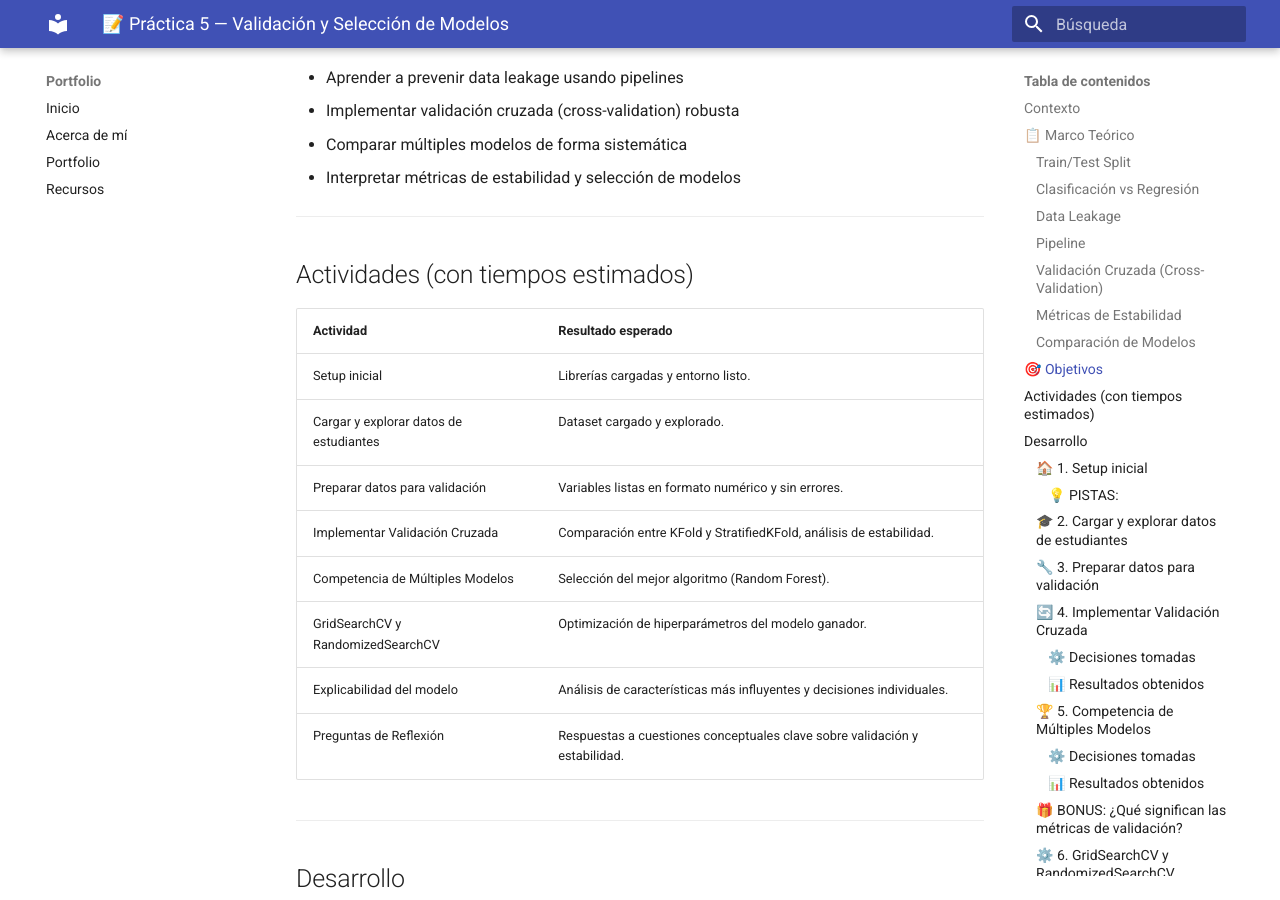
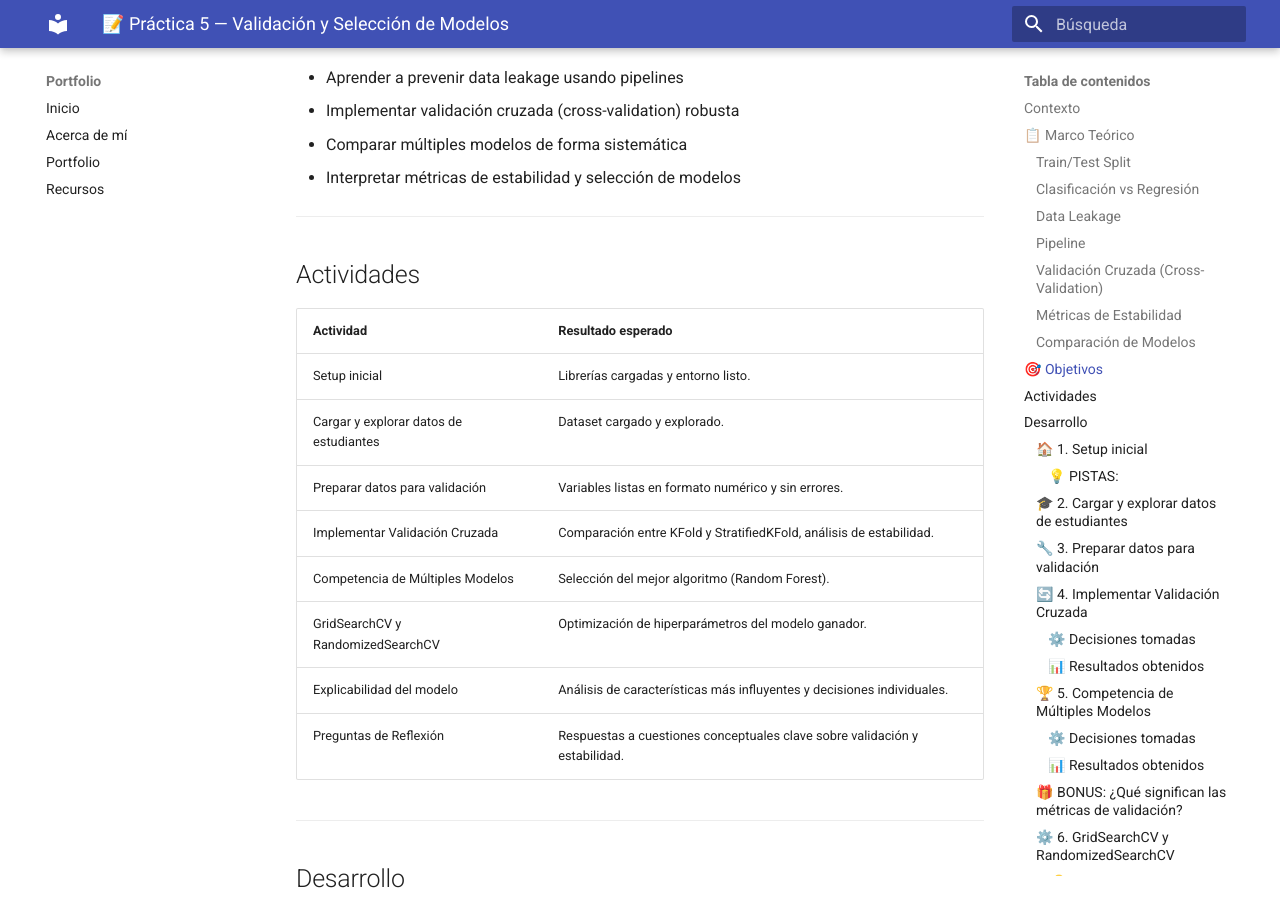
Before and after one commit to manuruiz5/Portafolio-IA, an MkDocs documentation site: the page built from docs/portfolio/Practica-5/05-Validación-Selección-Modelos.md, in a window 1280 px wide and 900 px high, scrolled down 2125 px. Built offline with MkDocs 1.6.1 and Material for MkDocs 9.7.7, drawn with Linux system fonts in a browser that asks for light colours.

Commit message:
practica 5

```diff
--- a/docs/portfolio/Practica-5/05-Validación-Selección-Modelos.md
+++ b/docs/portfolio/Practica-5/05-Validación-Selección-Modelos.md
@@ -62,7 +62,7 @@ En este caso, se comparan modelos como **Logistic Regression, RidgeClassifier y
 
 ---
 
-## Actividades (con tiempos estimados)
+## Actividades
 
 | Actividad                              | Resultado esperado                                                         |
 | -------------------------------------- | -------------------------------------------------------------------------- |
@@ -254,10 +254,12 @@ En este paso realizamos una **competencia entre diferentes algoritmos de clasifi
 Se generaron dos gráficas comparativas que se encuentran en evidencias como grafica 2.
 
 1. **Distribución de Accuracy por Modelo (Boxplot)**
+
    - Permite ver la dispersión de los scores de validación cruzada.
    - El modelo **Random Forest** muestra valores consistentemente más altos.
 
 2. **Accuracy Promedio ± Desviación Estándar (Barplot)**
+
    - Resume el rendimiento promedio de cada modelo junto con su estabilidad.
    - El **Random Forest** lidera en accuracy, mientras que Ridge queda rezagado.
 
```
